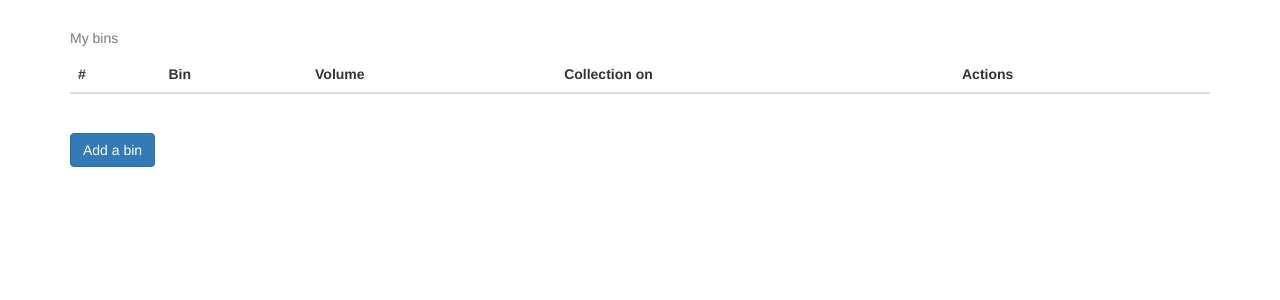
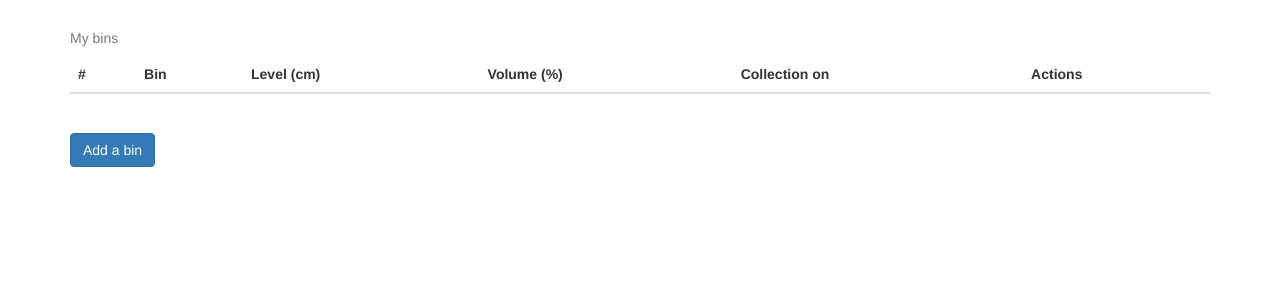
Before and after one commit to chehanr/binday, a Flask app: page / in a window 1280 px wide. Shown: the part 52-352 px from the top of the page. Run offline with Flask 2, Linux system fonts and the light colour scheme; the visitor is signed in with stand-in values (Sample User, id 1); data comes from the database, SQL or seed files in the repository; data that the repository does not hold is empty; some libraries are stand-ins or nearby versions.

Commit message:
Added utils for bin levels etc.

```diff
--- a/binday/server/templates/index.html
+++ b/binday/server/templates/index.html
@@ -9,7 +9,8 @@
         <tr>
             <th>#</th>
             <th>Bin</th>
-            <th>Volume</th>
+            <th>Level (cm)</th>
+            <th>Volume (%)</th>
             <th>Collection on</th>
             <th>Actions</th>
         <tr>
@@ -22,7 +23,8 @@
                 <div class="bin-color-box" style="background-color: {{ my_bin.color_hex }};"></div>
                 {{ my_bin.name }} (ID: {{ my_bin.id }})
             </td>
-            <td>{{ bin_sensor_data[my_bin.id].level }}</td>
+            <td>{{ bin_sensor_data[my_bin.id].bin_level }}</td>
+            <td>{{ bin_sensor_data[my_bin.id].bin_level_perc }}</td>
             <td>{{ my_bin.bin_day.day_index.value }} ({{ my_bin.bin_day.frequency.value }})</td>
             <td>
                 <a href="bins/{{ my_bin.id }}" class="btn btn-info btn-sm" role="button">View</a>
--- a/binday/server/views/main.py
+++ b/binday/server/views/main.py
@@ -15,6 +15,7 @@ from binday.boards.uno_r3 import UnoR3
 from binday.server.factories.application import db
 from binday.server.models.bin_day import BinDay
 from binday.server.models.my_bin import MyBin
+from binday.utils.bin_utils import get_bin_level, get_bin_level_perc
 
 blueprint = Blueprint("main", __name__)
 
@@ -46,8 +47,10 @@ def index():
             flash(f"Bin {my_bin_obj.id} ({my_bin_obj.name}): {ex}", "warning")
 
             bin_sensor_data[my_bin_obj.id] = {
-                "level": None,
-                "led": None,
+                "sonar_reading": None,
+                "bin_level": None,
+                "bin_level_perc": None,
+                "led_status": None,
             }
         else:
             prev_board = board
@@ -56,8 +59,14 @@ def index():
             bin_actions = BinActions(board, binx)
 
             bin_sensor_data[my_bin_obj.id] = {
-                "level": bin_actions.get_bin_sonar(),
-                "led": bin_actions.get_bin_led_status(),
+                "sonar_reading": bin_actions.get_bin_sonar(),
+                "bin_level": get_bin_level(
+                    my_bin_obj.height, bin_actions.get_bin_sonar()
+                ),
+                "bin_level_perc": get_bin_level_perc(
+                    my_bin_obj.height, bin_actions.get_bin_sonar()
+                ),
+                "led_status": bin_actions.get_bin_led_status(),
             }
 
     return render_template(
```
Also changed, not shown: binday/utils/bin_utils.py (+8 -0 lines).
